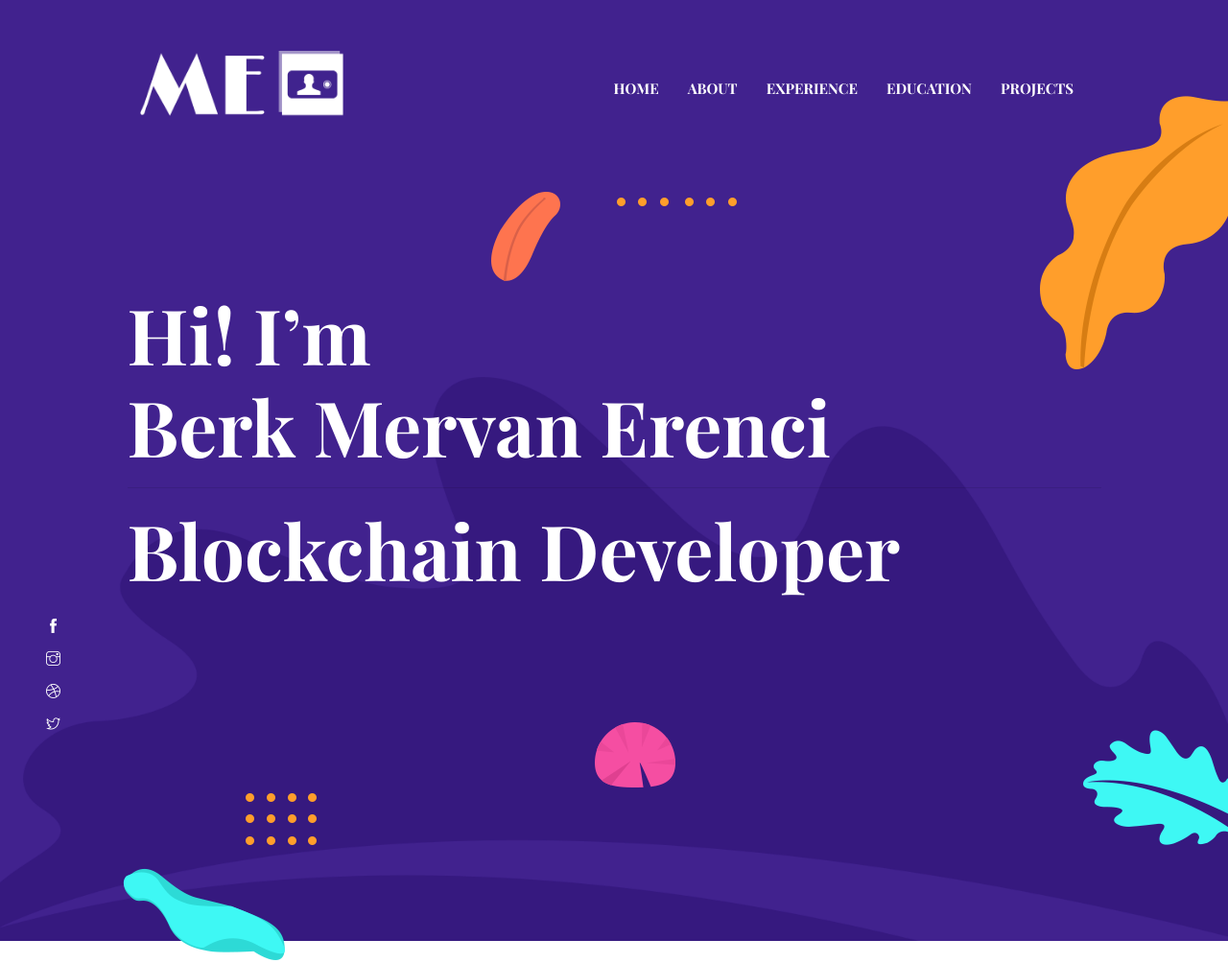
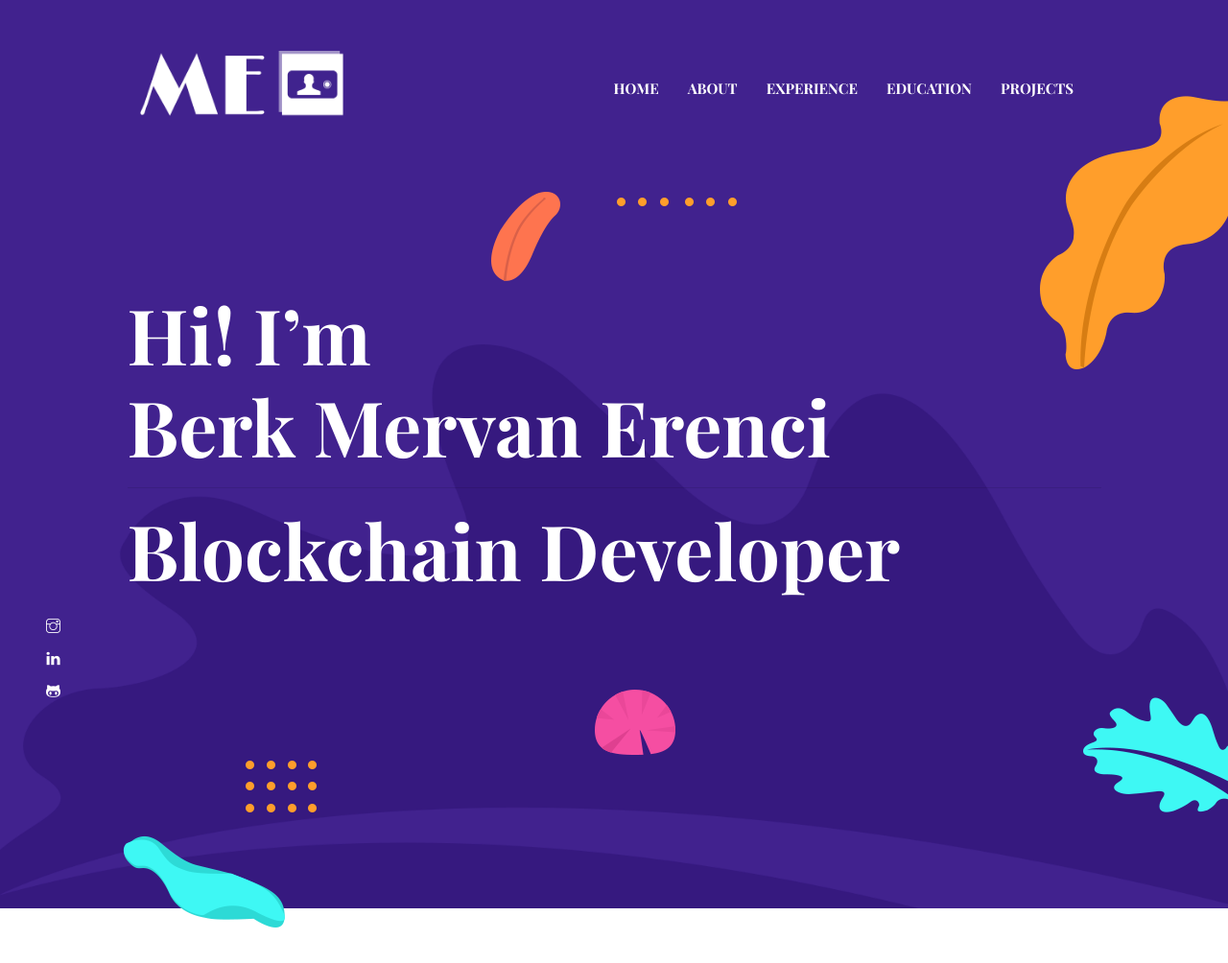
Before and after one commit to mervanerenci/portfolio1st, a website: page theme/index.html in a window 1280 px wide. Shown: the top 1004 px of the page at 96% size. Drawn offline with nearby package versions, Linux system fonts and the light colour scheme.

Commit message:
changed social media links

```diff
--- a/theme/index.html
+++ b/theme/index.html
@@ -110,10 +110,10 @@
   </div>
   <!-- social icon -->
   <ul class="list-unstyled ml-5 mt-3 position-relative zindex-1">
-    <li class="mb-3"><a class="text-white" href="https://themefisher.com/"><i class="ti-facebook"></i></a></li>
-    <li class="mb-3"><a class="text-white" href="https://themefisher.com/"><i class="ti-instagram"></i></a></li>
-    <li class="mb-3"><a class="text-white" href="https://themefisher.com/"><i class="ti-dribbble"></i></a></li>
-    <li class="mb-3"><a class="text-white" href="https://themefisher.com/"><i class="ti-twitter"></i></a></li>
+
+    <li class="mb-3"><a class="text-white" href="https://www.instagram.com/mervanerenci/"><i class="ti-instagram"></i></a></li>
+    <li class="mb-3"><a class="text-white" href="https://www.linkedin.com/in/mervanerenci/"><i class="ti-linkedin"></i></a></li>
+    <li class="mb-3"><a class="text-white" href="https://github.com/mervanerenci"><i class="ti-github"></i></a></li>
   </ul>
   <span  id="about-me"></span>
   <!-- /social icon -->
@@ -553,7 +553,7 @@
         </div>
         <div class="col-md-4">
           <h5 class="text-light">Github</h5>
-          <p class="text-white paragraph-lg font-secondary">github.com/mervanerenci</p>
+          <p class="text-white paragraph-lg font-secondary"><a href="https://github.com/mervanerenci">github.com/mervanerenci</a></p>
         </div>
       </div>
     </div>
```
Also changed, not shown: source/index.html (+1 -1 lines).
